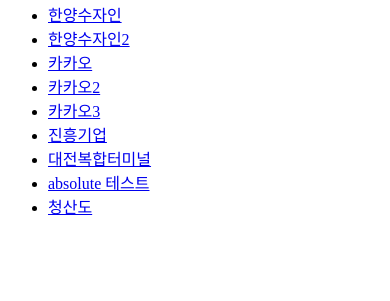
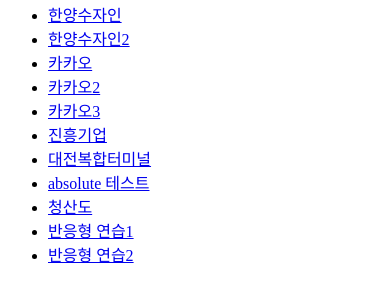
Before and after one commit to dbswjd2825/design, a plain HTML site: page index.html in a window 390 px wide. Shown: the part 87-388 px from the top of the page. Drawn offline with Linux system fonts and the light colour scheme.

Commit message:
반응형테스트

```diff
--- a/index.html
+++ b/index.html
@@ -17,6 +17,8 @@
         <li><a href="djbus/index.html">대전복합터미널</a></li>
         <li><a href="test/test_240123_absolute.html">absolute 테스트</a></li>
         <li><a href="cheong/index.html">청산도</a></li>
+        <li><a href="test/test_240129_01.html">반응형 연습1</a></li>
+        <li><a href="test/test_240129_02.html">반응형 연습2</a></li>
     </ul>
 </body>
 </html>
```
Also changed, not shown: test/test_240129_02.html (added, +15 -0 lines).
